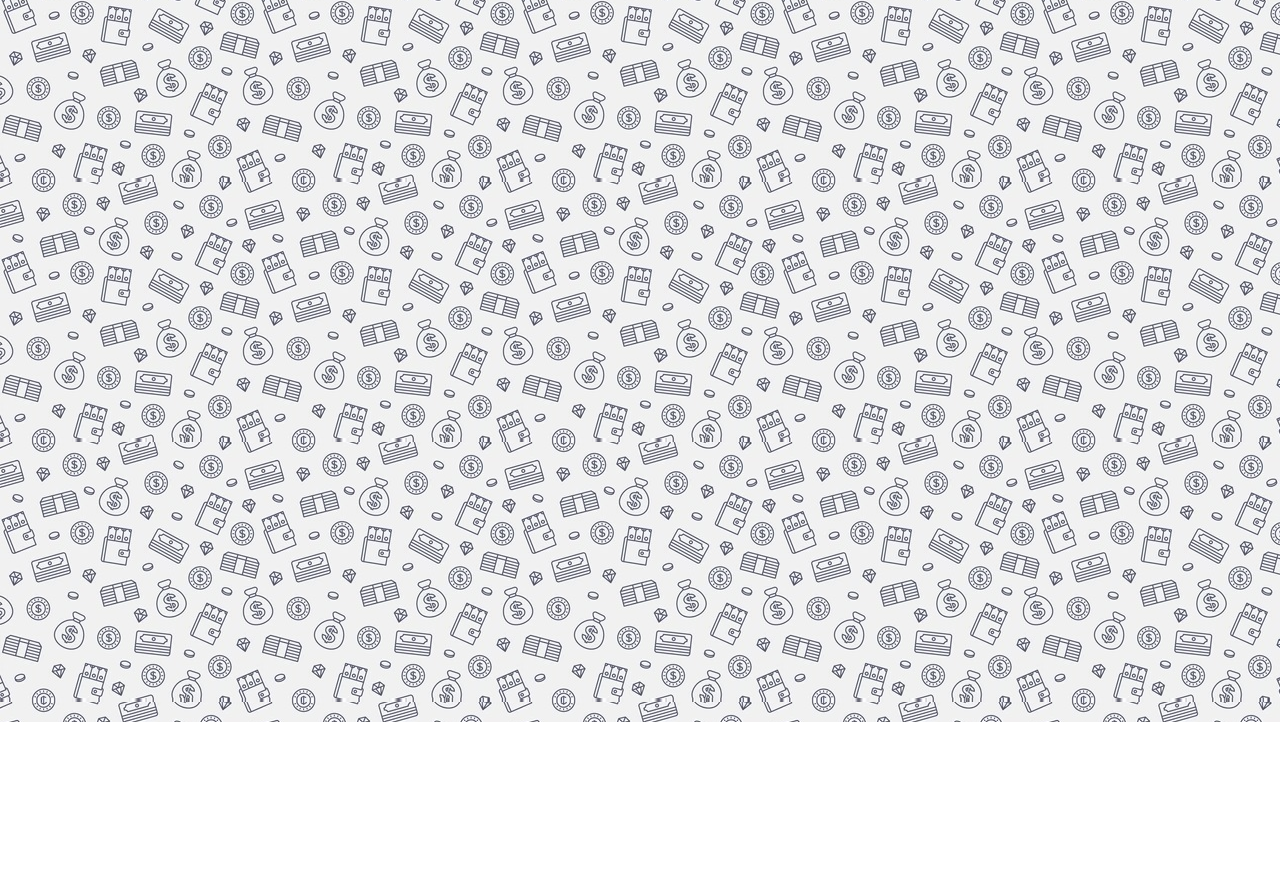
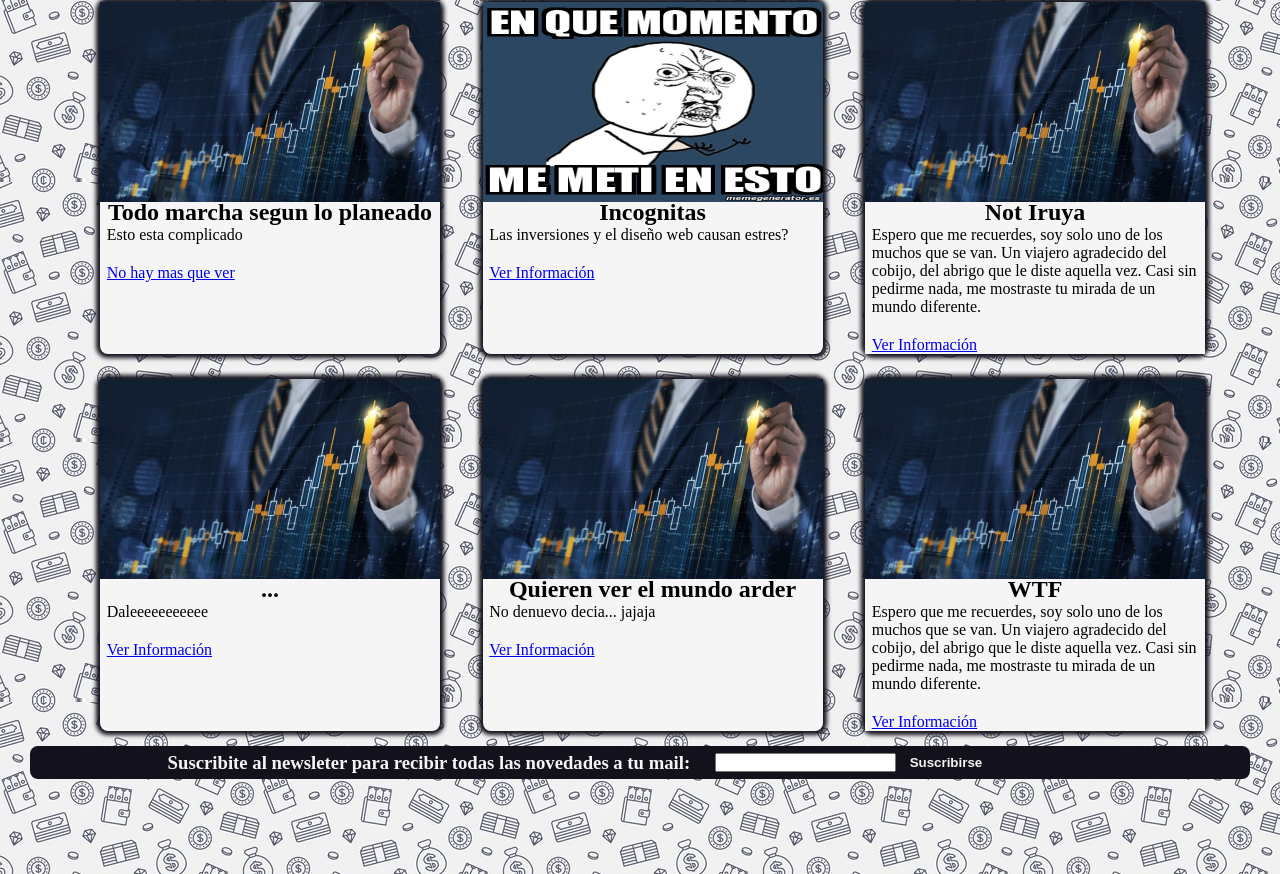
Before and after one commit to facundo2002/Invirtiendote, a plain HTML site: page index.html in a window 1280 px wide. Shown: the part 78-952 px from the top of the page. Before the commit the page ends 800 px from the top, so only its background shows below. Drawn offline with Linux system fonts and the light colour scheme.

Commit message:
Geogie changes

```diff
--- a/index.html
+++ b/index.html
@@ -24,7 +24,7 @@
     </nav>
 </header>
 
-<!-- <Main>
+<Main>
     <div Class="contenedores">
         <div class="div-recuadro">
             <img src="Imagenes/Contenedor Bolsa/Bolsa1.jpg" alt="Iruya">
@@ -106,20 +106,21 @@
               </div>
         </div>
     </div>
-</Main> -->
+</Main>
 
-<!--<footer>-->
-<!--    <div class="news">-->
-<!--      -->
-<!--        <div class="news-info">-->
-<!--            <h3>Suscribite al newsleter para recibir todas las novedades a tu mail:</h3>-->
-<!--            -->
-<!--        </div>-->
-<!--        <form action="susc.js" class="news-form">-->
-<!--             <input type="email">-->
-<!--             <input type="submit" value="Suscribirse" class="news-form_boton">-->
-<!--        </form>-->
-<!--</div>&lt;!&ndash; Cierra .contenedor &ndash;&gt;-->
-<!--</footer>-->
+<footer>
+   <div class="news">
+
+       <div class="news-info">
+           <h3>Suscribite al newsleter para recibir todas las novedades a tu mail:</h3>
+
+       </div>
+       <form action="susc.js" class="news-form">
+            <input type="email">
+            <input type="submit" value="Suscribirse" class="news-form_boton">
+       </form>
+</div>
+</footer>
+
 </body>
 </html>
```
Also changed, not shown: formulario.html (+6 -3 lines), index.css (+0 -9 lines).
